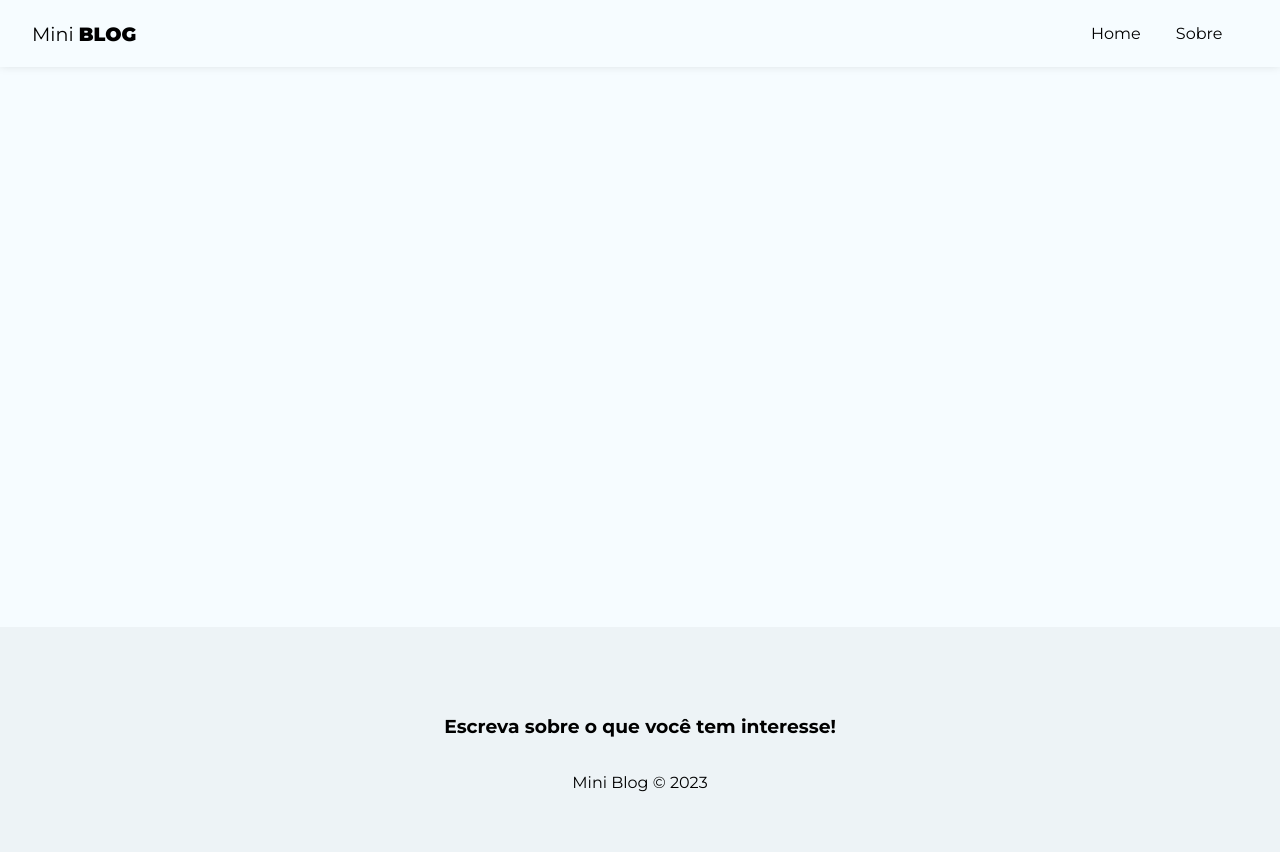
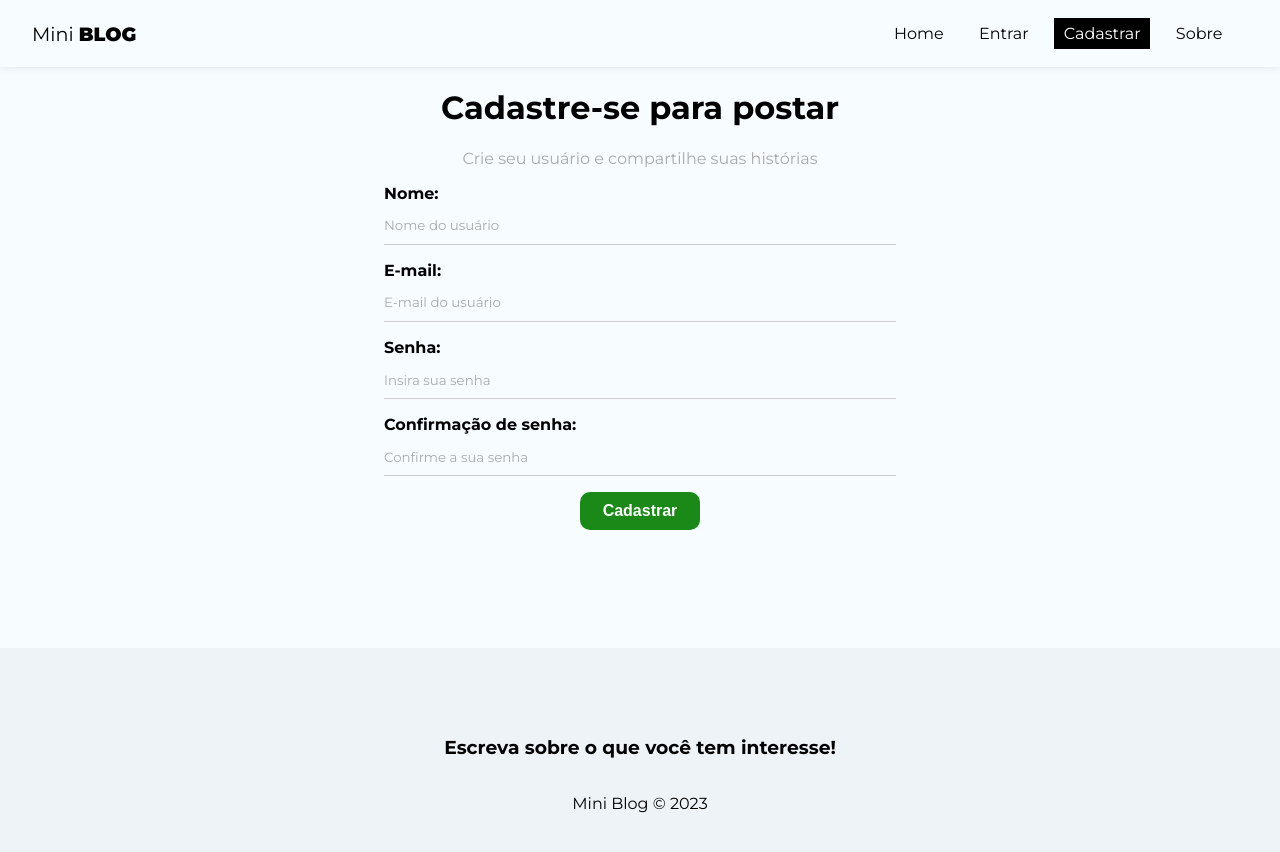
Before and after one commit to Nathrds/react-hora-de-codar, a React (Create React App) app in the folder 10_MINIBLOG/miniblog/: page /register in a window 1280 px wide. Shown: the top 852 px of the page. Built offline with nearby package versions, Linux system fonts and the light colour scheme.

Commit message:
criando formulário e css
states do form de cadastro e estilos de outras páginas

```diff
--- a/10_MINIBLOG/miniblog/src/App.js
+++ b/10_MINIBLOG/miniblog/src/App.js
@@ -7,6 +7,8 @@ import Home from './pages/Home/Home';
 import About from './pages/About/About';
 import Navbar from './components/Navbar';
 import Footer from './components/Footer';
+import Login from './pages/Login/Login';
+import Register from './pages/Register/Register';
 
 
 function App() {
@@ -18,6 +20,8 @@ function App() {
           <Routes>
             <Route path='/' element={<Home />} />
             <Route path='/about' element={<About />} />
+            <Route path='/login' element={<Login />} />
+            <Route path='/register' element={<Register />} />
           </Routes>
         </div>
       <Footer />
--- a/10_MINIBLOG/miniblog/src/components/Footer.module.css
+++ b/10_MINIBLOG/miniblog/src/components/Footer.module.css
@@ -5,4 +5,4 @@
     align-items: center;
     justify-content: center;
     background-color: #edf3f6;
-}
+  }
--- a/10_MINIBLOG/miniblog/src/components/Navbar.js
+++ b/10_MINIBLOG/miniblog/src/components/Navbar.js
@@ -12,6 +12,12 @@ const Navbar = () => {
                 <NavLink to="/" className={({isActive}) => (isActive ? styles.active : '')}>Home</NavLink>
             </li>
             <li>
+                <NavLink to="/login" className={({isActive}) => (isActive ? styles.active : '')}>Entrar</NavLink>
+            </li>
+            <li>
+                <NavLink to="/register" className={({isActive}) => (isActive ? styles.active : '')}>Cadastrar</NavLink>
+            </li>
+            <li>
                 <NavLink to="/about" className={({isActive}) => (isActive ? styles.active : '')}>Sobre</NavLink>
             </li>
         </ul>
--- a/10_MINIBLOG/miniblog/src/components/Navbar.module.css
+++ b/10_MINIBLOG/miniblog/src/components/Navbar.module.css
@@ -1,9 +1,9 @@
 .navbar {
     display: flex;
-    box-shadow: rgba(0, 0, 0, .15) 0px -2px 10px 0px;
+    box-shadow: rgba(0, 0, 0, 0.15) 0px -2px 10px 0px;
     justify-content: space-between;
     align-items: center;
-    padding: .5em 2em;
+    padding: 0.5em 2em;
   }
 
   .brand {
@@ -25,7 +25,7 @@
   }
 
   .links_list li a {
-    padding: .4em .6em;
+    padding: 0.4em 0.6em;
   }
 
   .active {
--- a/10_MINIBLOG/miniblog/src/index.css
+++ b/10_MINIBLOG/miniblog/src/index.css
@@ -2,28 +2,115 @@ body {
   background-color: #f6fcff;
   padding: 0;
   margin: 0;
-  font-family: 'Montserrat', sans-serif;
+  font-family: "Montserrat", sans-serif;
 }
 
-input::placeholder, textarea::placeholder {
-  font-family: 'Montserrat', sans-serif;
+input::placeholder,
+textarea::placeholder {
+  font-family: "Montserrat", sans-serif;
 }
 
-input:focus, textarea:focus {
+input:focus,
+textarea:focus {
   outline: none;
 }
 
-a, nav button {
+a,
+nav button {
   text-decoration: none;
   background-color: transparent;
   border: none;
   color: #000;
-  transition: .4s;
+  transition: 0.4s;
   font-size: 1em;
   cursor: pointer;
-  font-family: 'Montserrat', sans-serif;
+  font-family: "Montserrat", sans-seri;
 }
 
-a:hover, nav button:hover {
+a:hover,
+nav button:hover {
   color: #bbb;
 }
+
+/* form styles */
+form {
+  max-width: 40%;
+  margin: 0 auto;
+}
+
+label {
+  display: flex;
+  flex-direction: column;
+  margin-bottom: 1em;
+}
+
+label span {
+  margin-bottom: 0.3em;
+  font-weight: bold;
+  text-align: left;
+}
+
+input,
+textarea {
+  box-sizing: border-box;
+  border: none;
+  border-bottom: 1px solid #ccc;
+  padding: 0.8em 0em;
+  background-color: transparent;
+}
+
+input::placeholder,
+textarea::placeholder {
+  color: #aaa;
+}
+
+.btn {
+  background-color: #1a8918;
+  color: #fff;
+  text-align: center;
+  cursor: pointer;
+  border-radius: 10px;
+  width: 120px;
+  font-weight: bold;
+  border: none;
+  padding: 10px 15px;
+  font-size: 1em;
+}
+
+.btn.btn-dark {
+  background-color: #000;
+  border-radius: 0;
+}
+
+.btn.btn-outline {
+  background-color: transparent;
+  border-radius: 0;
+  color: #000;
+  border: 1px solid #000;
+  padding: 7px 30px;
+}
+
+.btn:hover {
+  background-color: #0f730c;
+  color: #fff;
+}
+
+.btn.btn-outline:hover {
+  background-color: #000;
+}
+
+.btn.btn-danger:hover {
+  background-color: #dc3545;
+}
+
+button[disabled] {
+  background-color: #aaa;
+}
+
+.container .error {
+  color: #721c24;
+  background-color: #f8d7da;
+  border: 1px solid #f5c6cb;
+  padding: 5px;
+  border-radius: 5px;
+}
--- a/10_MINIBLOG/miniblog/src/pages/About/About.module.css
+++ b/10_MINIBLOG/miniblog/src/pages/About/About.module.css
@@ -0,0 +1,17 @@
+.about {
+    text-align: center;
+    display: flex;
+    flex-direction: column;
+    align-items: center;
+  }
+
+  .about p {
+    color: #aaa;
+    margin-bottom: 2em;
+  }
+
+  .about a {
+    display: block;
+    margin-top: 15px;
+    padding: 10px 15px;
+  }
--- a/10_MINIBLOG/miniblog/src/pages/Home/Home.module.css
+++ b/10_MINIBLOG/miniblog/src/pages/Home/Home.module.css
@@ -0,0 +1,31 @@
+.home {
+    display: flex;
+    flex-direction: column;
+    align-items: center;
+    justify-content: center;
+  }
+
+  .search_form {
+    max-width: 100%;
+    width: 60%;
+    display: flex;
+    justify-content: center;
+    margin-bottom: 2em;
+  }
+
+  .search_form input {
+    margin-right: 10px;
+    width: 50%;
+  }
+
+  .noposts {
+    text-align: center;
+  }
+
+  .noposts p {
+    margin-bottom: 1.5em;
+  }
+
+  .noposts a {
+    padding: 10px 25px;
+  }
--- /dev/null
+++ b/10_MINIBLOG/miniblog/src/pages/Login/Login.js
@@ -0,0 +1,11 @@
+import styles from "./Login.module.css";
+
+const Login = () => {
+  return (
+    <div>
+        <h2>Login</h2>
+    </div>
+  )
+}
+
+export default Login;
--- /dev/null
+++ b/10_MINIBLOG/miniblog/src/pages/Login/Login.module.css
@@ -0,0 +1,7 @@
+.login {
+    text-align: center;
+  }
+
+  .login p {
+    color: #aaa;
+  }
--- /dev/null
+++ b/10_MINIBLOG/miniblog/src/pages/Register/Register.js
@@ -0,0 +1,59 @@
+import styles from "./Register.module.css";
+
+import {useState, useEffect} from 'react';
+
+const Register = () => {
+  const [displayName, setDisplayName] = useState("");
+  const [email, setEmail] = useState("");
+  const [password, setPassword] = useState("");
+  const [confirmPassword, setConfirmPassword] = useState("");
+  const [error, setError] = useState("");
+
+  const handleSubmit = (e) => {
+    e.preventDefault()
+
+    setError("");
+
+    const user = {
+      displayName,
+      email,
+      password
+    }
+
+    if(password !== confirmPassword) {
+      setError("As senhas precisam ser iguais!")
+      return
+    }
+
+    console.log(user);
+  };
+
+  return (
+    <div className={styles.register}>
+        <h1>Cadastre-se para postar</h1>
+        <p>Crie seu usuário e compartilhe suas histórias</p>
+        <form onSubmit={handleSubmit}>
+          <label>
+            <span>Nome:</span>
+            <input type="text" name="displayName" required placeholder="Nome do usuário" value={displayName} onChange={(e) => setDisplayName(e.target.value)}/>
+          </label>
+          <label>
+            <span>E-mail:</span>
+            <input type="email" name="email" required placeholder="E-mail do usuário" value={email} onChange={(e) => setEmail(e.target.value)} />
+          </label>
+          <label>
+            <span>Senha:</span>
+            <input type="password" name="password" required placeholder="Insira sua senha" value={password} onChange={(e) => setPassword(e.target.value)} />
+          </label>
+          <label>
+            <span>Confirmação de senha:</span>
+            <input type="password" name="confirmPassword" required placeholder="Confirme a sua senha" value={confirmPassword} onChange={(e) => setConfirmPassword(e.target.value)} />
+          </label>
+          <button className="btn">Cadastrar</button>
+          {error && <p className="error">{error}</p>}
+        </form>
+    </div>
+  )
+}
+
+export default Register;
--- /dev/null
+++ b/10_MINIBLOG/miniblog/src/pages/Register/Register.module.css
@@ -0,0 +1,7 @@
+.register {
+    text-align: center;
+  }
+
+  .register p {
+    color: #aaa;
+  }
```
Lines whose indentation alone changed are shown as unchanged.
